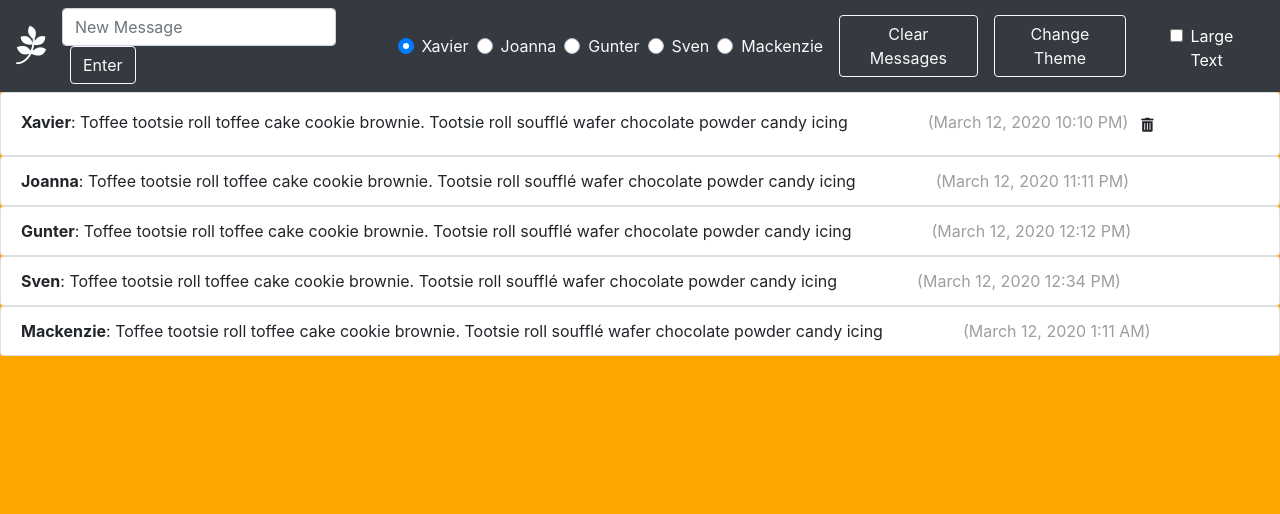
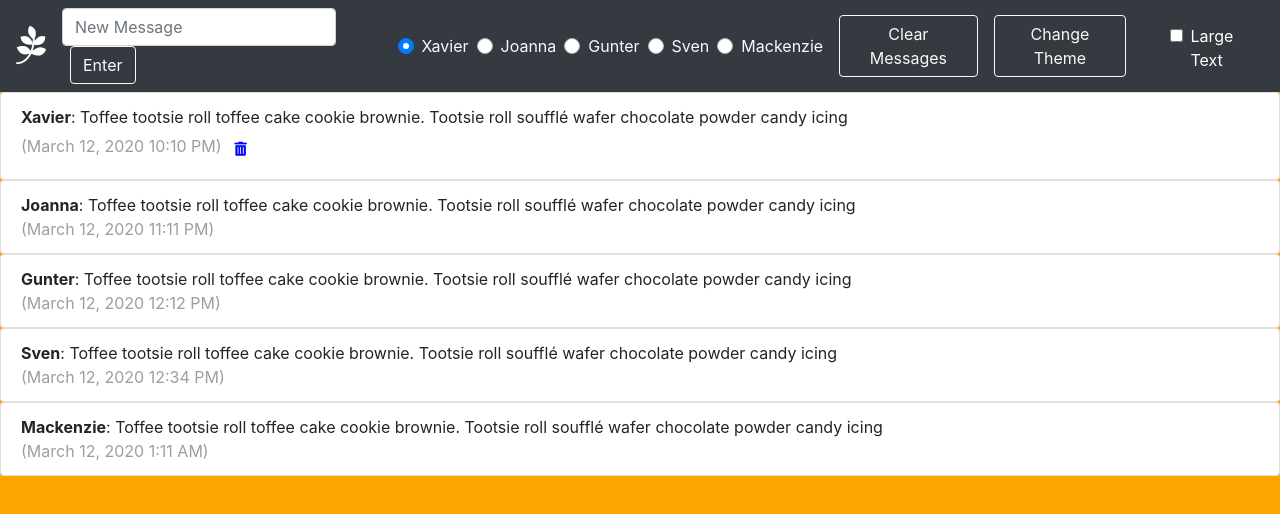
Before and after one commit to nss-evening-cohort-11/chatty-waterwheels, a website built with webpack: page src/index.html in a window 1280 px wide. Built offline with nearby package versions, Linux system fonts and the light colour scheme.

Commit message:
moved timestamp below the message

```diff
--- a/src/javascripts/components/displayMessages.js
+++ b/src/javascripts/components/displayMessages.js
@@ -20,7 +20,7 @@ const displayAllMessages = () => {
     const userName = users.find((x) => x.id === m.userId);
     domString += `<div class="message-div" id="${m.messageId}">
       <ul class="list-group">
-      <li class="list-group-item"><span class="message-text"><span class="user-name">${userName.name}</span>: ${m.message}</span><span class="timestamp">(${m.stamp})</span>`;
+      <li class="list-group-item"><span class="message-text"><span class="user-name">${userName.name}</span>: ${m.message}</span><br><span class="timestamp">(${m.stamp})</span>`;
     domString += printButtons(authUserId, m);
     domString += '</li> </ul> </div>';
   });
--- a/src/styles/main.scss
+++ b/src/styles/main.scss
@@ -3,6 +3,10 @@
 
 body {
   background-color: orange;
+}
+
+.fas {
+  color: blue;
 }
 
 .user-name {
```
